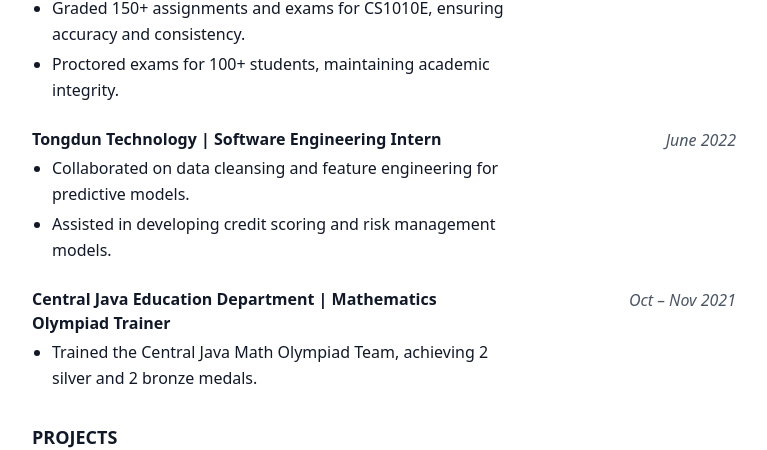
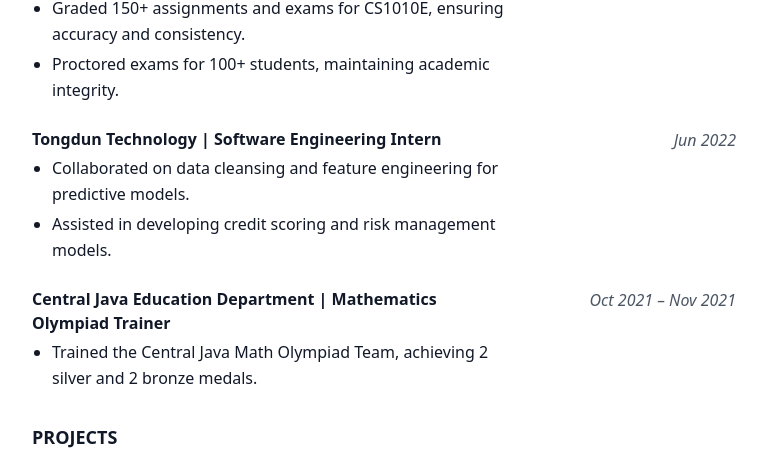
Before and after one commit to FerdiHS/ferdihs, a Next.js app: page / in a window 1280 px wide. Shown: the part 1515-1965 px from the top of the page, without its empty margins (256-1023 px from the left). Built offline with nearby package versions, Linux system fonts and the light colour scheme.

Commit message:
Format period

```diff
--- a/app/page.tsx
+++ b/app/page.tsx
@@ -17,20 +17,23 @@
   institution: string;
   degree: string;
   relevantCourses: string[];
-  period: string;
+  start?: string;
+  end?: string;
 };
 
 type Experience = {
   company: string;
   role: string;
-  period: string;
+  start?: string;
+  end?: string;
   bullets: string[];
 };
 
 type Project = {
   name: string;
   stack: string;
-  period: string;
+  start?: string;
+  end?: string;
   bullets: string[];
   links?: Link[];
 };
@@ -61,6 +64,13 @@
   const filePath = path.join(process.cwd(), "public", "profile.json");
   const jsonContent = fs.readFileSync(filePath, "utf8");
   return JSON.parse(jsonContent) as ResumeData;
+};
+
+const formatPeriod = (start?: string, end?: string) => {
+  if (!start && !end) return "";
+  if (!start) return end ?? "";
+  if (!end || start === end) return start;
+  return `${start} – ${end}`;
 };
 
 export default function Page() {
@@ -106,7 +116,7 @@
                 ))}
               </ul>
             </div>
-            <div className="flex-item-right">{education.period}</div>
+            <div className="flex-item-right">{formatPeriod(education.start, education.end)}</div>
           </div>
         </section>
 
@@ -114,7 +124,7 @@
         <h2 className="section-title">Working Experience</h2>
         <div className="space-y-6">
         {experience.map((role) => (
-              <div className="flex justify-between" key={`${role.company}-${role.period}`}>
+              <div className="flex justify-between" key={role.company}>
                 <div className="flex-item-left">
                   <h3 className="text-base font-semibold mb-1">
                     {role.company} | {role.role}
@@ -125,7 +135,7 @@
                     ))}
                   </ul>
                 </div>
-                <div className="flex-item-right">{role.period}</div>
+                <div className="flex-item-right">{formatPeriod(role.start, role.end)}</div>
               </div>
           ))}
         </div>
@@ -135,7 +145,7 @@
         <h2 className="section-title">Projects</h2>
           <div className="space-y-6">
             {projects.map((project) => (
-              <div className="flex justify-between" key={`${project.name}-${project.period}`}>
+              <div className="flex justify-between" key={project.name}>
                 <div className="flex-item-left">
                   <h3 className="text-base font-semibold mb-1">{project.name}</h3>
                   <p className="mt-1">{project.stack}</p>
@@ -162,7 +172,7 @@
                     ) : null}
                   </ul>
                 </div>
-                <div className="flex-item-right">{project.period}</div>
+                <div className="flex-item-right">{formatPeriod(project.start, project.end)}</div>
               </div>
             ))}
           </div>
--- a/public/profile.json
+++ b/public/profile.json
@@ -21,13 +21,15 @@
       "Machine Learning",
       "Artifical Intelligence"
     ],
-      "period": "Aug 2022 – May 2026"
+    "start": "Aug 2022",
+    "end": "May 2026"
   },
   "experience": [
     {
       "company": "Pinnacle Investment Indonesia",
       "role": "Quant Dev Intern",
-            "period": "Jun 2025 – Aug 2025",
+      "start": "Jun 2025",
+      "end": "Aug 2025",
       "bullets": [
         "Cut backtest wall-time by 70% via parallelization (joblib, multiprocessing) and generalize the backtest engine to support diverse strategies via pluggable Signal/Risk/Execution interfaces.",
         "Co-designed event-driven alpha with 5% CAGR in 3-years walk-forward backtests (Indonesian Market / IDX).",
@@ -38,7 +40,8 @@
     {
       "company": "GIC",
       "role": "Software Engineer Intern",
-        "period": "May 2024 – Jan 2025",
+      "start": "May 2024",
+      "end": "Jan 2025",
       "bullets": [
         "Designed and implemented a distributed database query system for 200+ consumers.",
         "Developed an asynchronous application using FastAPI with a custom request queuing mechanism.",
@@ -50,7 +53,8 @@
     {
       "company": "PINUS",
       "role": "Co-Director of Tech Division",
-        "period": "Aug 2023 – Jul 2024",
+      "start": "Aug 2023",
+      "end": "Jul 2024",
       "bullets": [
         "Led a team to build \"PINUS STUDY,\" a forum for 100+ Indonesian NUS students.",
         "Organized 3 workshops on Web Development, GitHub, and SQL for 30+ participants.",
@@ -60,7 +64,8 @@
     {
       "company": "NUS",
       "role": "Grader and Proctor",
-        "period": "Aug 2023 – Dec 2023",
+      "start": "Aug 2023",
+      "end": "Dec 2023",
       "bullets": [
         "Graded 150+ assignments and exams for CS1010E, ensuring accuracy and consistency.",
         "Proctored exams for 100+ students, maintaining academic integrity."
@@ -69,7 +74,8 @@
     {
       "company": "Tongdun Technology",
       "role": "Software Engineering Intern",
-        "period": "June 2022",
+      "start": "Jun 2022",
+      "end": "Jun 2022",
       "bullets": [
         "Collaborated on data cleansing and feature engineering for predictive models.",
         "Assisted in developing credit scoring and risk management models."
@@ -78,7 +84,8 @@
     {
       "company": "Central Java Education Department",
       "role": "Mathematics Olympiad Trainer",
-        "period": "Oct – Nov 2021",
+      "start": "Oct 2021",
+      "end": "Nov 2021",
       "bullets": [
         "Trained the Central Java Math Olympiad Team, achieving 2 silver and 2 bronze medals."
       ]
@@ -88,7 +95,8 @@
     {
       "name": "PINUS STUDY",
       "stack": "TypeScript, HTML/CSS, Go, React, NUSMODS API",
-        "period": "Dec 2023 – Jul 2024",
+      "start": "Dec 2023",
+      "end": "Jul 2024",
       "bullets": [
         "Led a team to build a forum for Indonesian NUS undergrads, with 100+ users collaborating on coursework.",
         "Optimized database performance with advanced SQL procedures, reducing query time by more than 50%.",
@@ -109,7 +117,8 @@
     {
       "name": "Footycouch",
       "stack": "JavaScript, HTML/CSS, NodeJS, React, ExpressJS, FPL API",
-        "period": "May – Aug 2023",
+      "start": "May 2023",
+      "end": "Aug 2023",
       "bullets": [
         "Co-developed a fantasy football platform with social media features.",
         "Deployed a backend using NodeJS/ExpressJS with a MySQL DB.",
```
Lines whose indentation alone changed are shown as unchanged.
